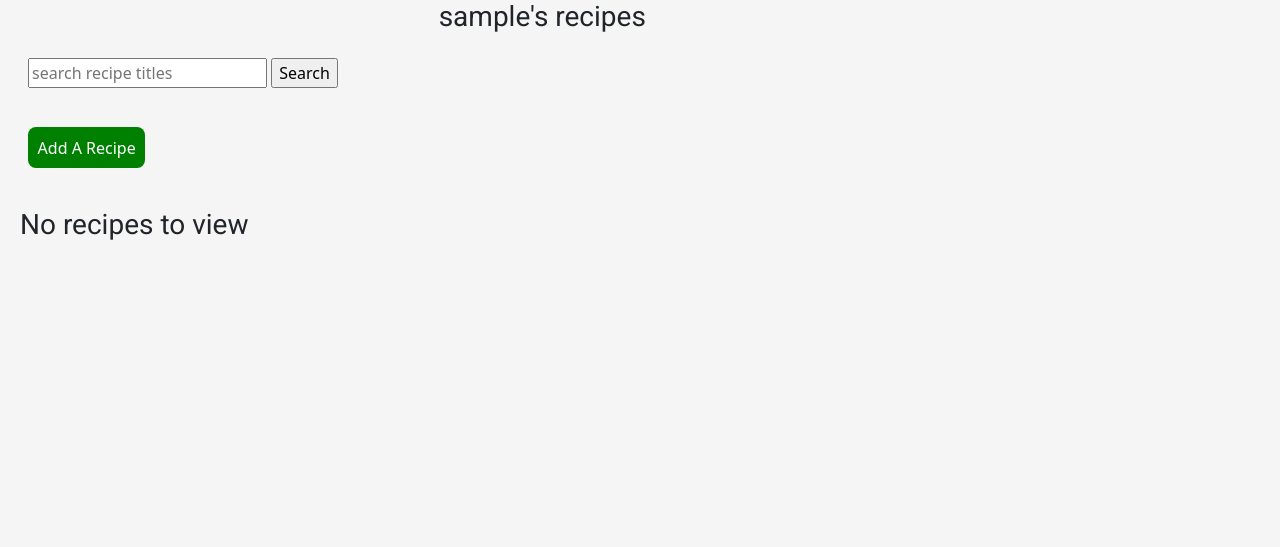
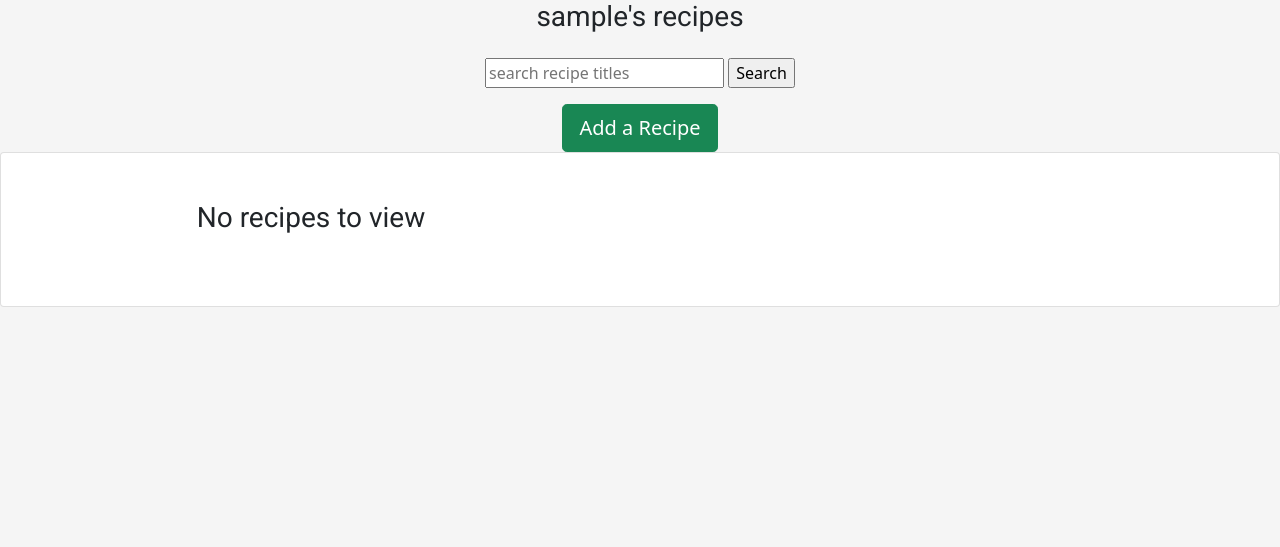
Before and after one commit to siobhanlgorman/favoureats, a Django app: page /myrecipes/ in a window 1280 px wide. Shown: the part 68-615 px from the top of the page. Run offline with Django 3.2, Linux system fonts and the light colour scheme; the visitor is signed in with stand-in values (Sample User, id 1); data that the repository does not hold is empty.

```diff
--- a/static/css/style.css
+++ b/static/css/style.css
@@ -144,6 +144,11 @@ a.page-link {
 
 /* My Recipes page */
 
+.my-recipes-list {
+    width: 75%;
+    margin: auto;
+}
+
 .btn-add {
     margin-top: 1rem;
     margin-left: 0;
@@ -231,7 +236,8 @@ table {
 }
 
 .recipe-form {
-    background-color: red;
+    width: 75%;
+    margin: auto;
 }
 
 /* .icon-list li > i {
--- a/templates/myrecipes.html
+++ b/templates/myrecipes.html
@@ -2,19 +2,17 @@
 {% load static %}
 {% block content %}
 
-<div class="container-fluid">
 
 <div class="row justify-content-md-center">
-        <div class="col-6 offset-2">
+    <div class="col text-center">
         {% if request.user.is_authenticated %}
         <h3>{{ request.user }}'s recipes</h3>
-
         {% endif %}
     </div>
 </div>
 
 <div class="row">
-        <div class="col">
+    <div class="col text-center">
         <form method="GET" action="" class="recipe-search">
             <input type="text" name="search-area" placeholder="search recipe titles" value="{{search_input}}">
             <input type="submit" value="Search">
@@ -22,17 +20,20 @@
     </div>
 </div>
 
-    <div class="btn-add">
-        <a href="{% url 'recipecreate' %}" id="btn-add">Add A Recipe</a>
+<div class="row">
+    <div class="col text-center">
+        <a class="btn btn-lg btn-success" href="{% url 'recipecreate' %}">Add a Recipe</a>
     </div>
 </div>
-<div class="row justify-content-md-left">
-    <div class="col-12 col-md-9 table-container">
+
+<div class="card ">
+    <div class="col card-body my-recipes-list">
+        <div class="row">
+            <div class="table-container">
                 <table class="table">
                     <!-- <tr>
                 <th>Recipe</th>
             </tr> -->
-
                     {% for recipe in recipe %}
                     <tr>
                         <td>{{ recipe.title }}</td>
@@ -47,7 +48,6 @@
             </div>
         </div>
     </div>
-
-
+</div>
 
 {% endblock %}
```
Also changed, not shown: templates/recipe_form.html (+18 -6 lines). Lines whose indentation alone changed are shown as unchanged.
